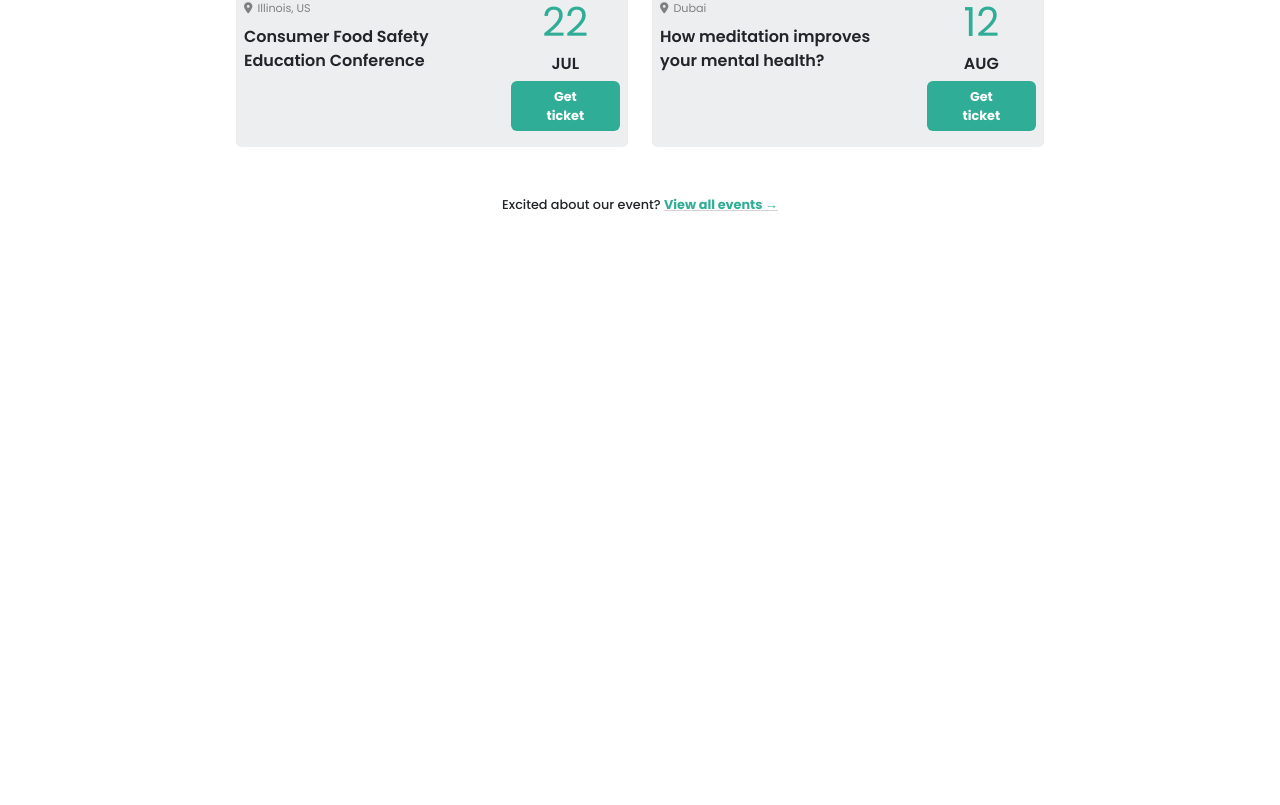
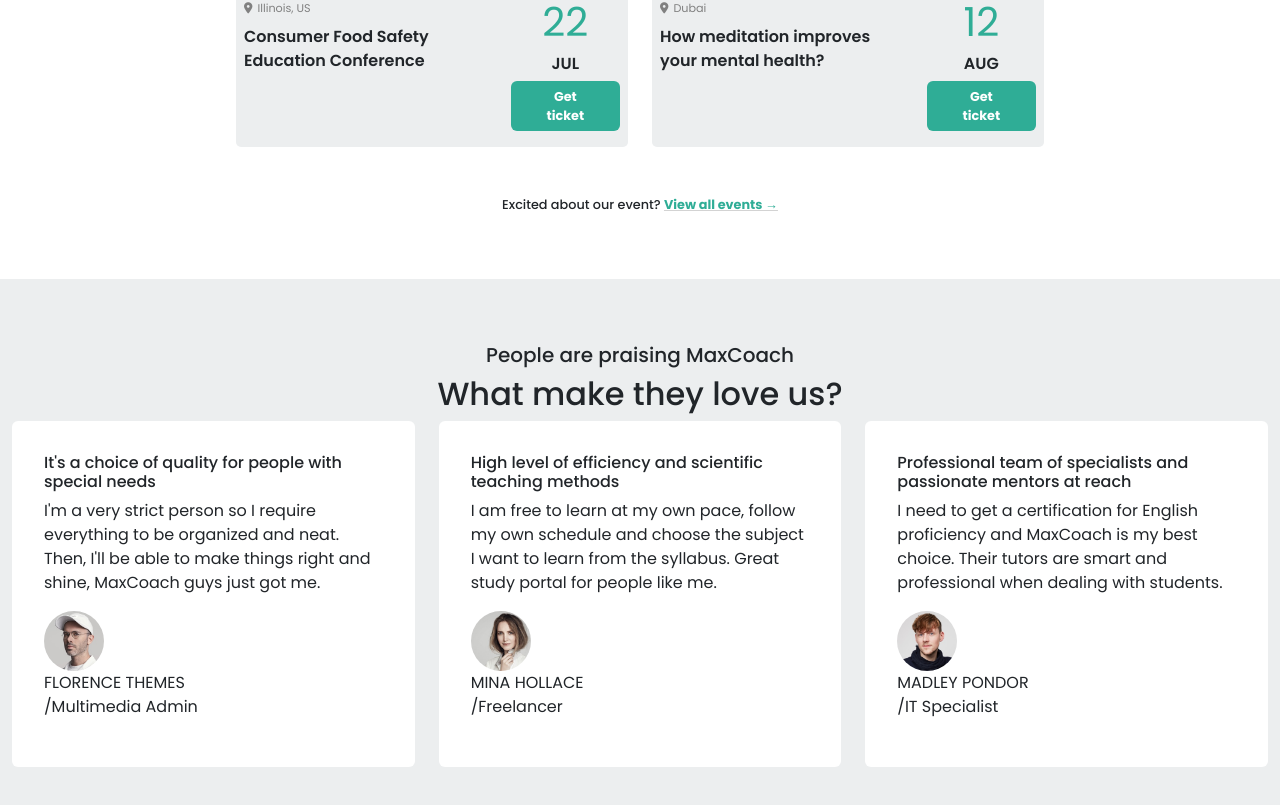
Before and after one commit to nespolisimmaco/proj-html-vuejs, a Vue app: page / in a window 1280 px wide. Shown: the part 4107-4912 px from the top of the page. Before the commit the page ends 4386 px from the top, so only its background shows below. Built offline with nearby package versions, Linux system fonts and the light colour scheme.

Commit message:
Add: Reviews' cards created

```diff
--- a/src/components/Reviews.vue
+++ b/src/components/Reviews.vue
@@ -2,16 +2,91 @@
 export default {
     name: "Reviews",
     data() {
-        return {}
+        return {
+            reviews: [
+                {
+                    title: "It's a choice of quality for people with special needs",
+                    paragraph: "I'm a very strict person so I require everything to be organized and neat. Then, I'll be able to make things right and shine, MaxCoach guys just got me.",
+                    photo: "testimonial-avata-03.jpg",
+                    name: "FLORENCE THEMES",
+                    work: "/Multimedia Admin"
+                },
+                {
+                    title: "High level of efficiency and scientific teaching methods",
+                    paragraph: "I am free to learn at my own pace, follow my own schedule and choose the subject I want to learn from the syllabus. Great study portal for people like me.",
+                    photo: "testimonial-avata-02.jpg",
+                    name: "MINA HOLLACE",
+                    work: "/Freelancer"
+                },
+                {
+                    title: "Professional team of specialists and passionate mentors at reach",
+                    paragraph: "I need to get a certification for English proficiency and MaxCoach is my best choice. Their tutors are smart and professional when dealing with students.",
+                    photo: "testimonial-avata-04.jpg",
+                    name: "MADLEY PONDOR",
+                    work: "/IT Specialist"
+                },
+            ]
+        }
+    },
+    methods: {
+        getImagePath(imageName) {
+            return new URL(`../assets/img/${imageName}`, import.meta.url).href;
+        }
     }
 }
 </script>
 
 <template>
-    <div>
-
+    <!-- Reviews -->
+    <div class="reviews text-center">
+        <!-- Container fluid -->
+        <div class="container-fluid">
+            <h5>People are praising MaxCoach</h5>
+            <h2>What make they love us?</h2>
+            <!-- Row -->
+            <div class="row row-cols-3">
+                <!-- Column -->
+                <div class="col" v-for="(review, index) in reviews" :key="index">
+                    <!-- Card -->
+                    <div class="ms_card rounded text-start h-100">
+                        <h6>{{ review.title }}</h6>
+                        <p>{{ review.paragraph }}</p>
+                        <!-- User -->
+                        <div class="user">
+                            <img :src="getImagePath(review.photo)" alt="User">
+                            <div class="name">{{ review.name }}</div>
+                            <div class="work">{{ review.work }}</div>
+                        </div>
+                    </div>
+                    <!-- End Card -->
+                </div>
+                <!--End  Column -->
+            </div>
+            <!-- End Row -->
+        </div>
+        <!-- End Container fluid -->
     </div>
+    <!-- End Reviews -->
 </template>
 
 
-<style lang="scss" scoped></style>
+<style lang="scss" scoped>
+@use "../style/partials/variables" as *;
+
+.reviews {
+    background-color: $jumbotron-background;
+    padding: 4rem 0;
+}
+
+.ms_card {
+    background-color: white;
+    padding: 2rem 2rem 3rem;
+}
+
+.user {
+    img {
+        height: 60px;
+        border-radius: 50%;
+    }
+}
+</style>
```
